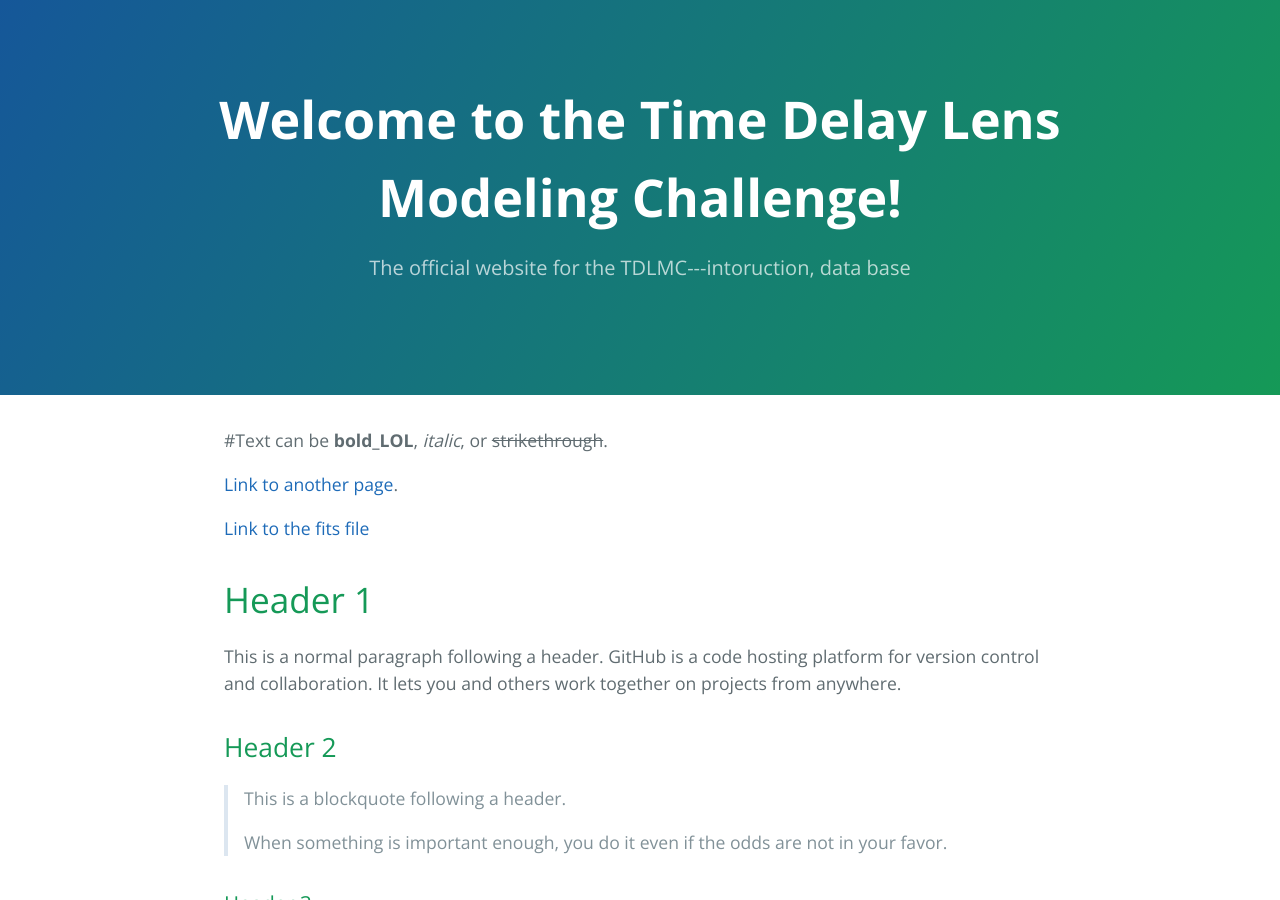
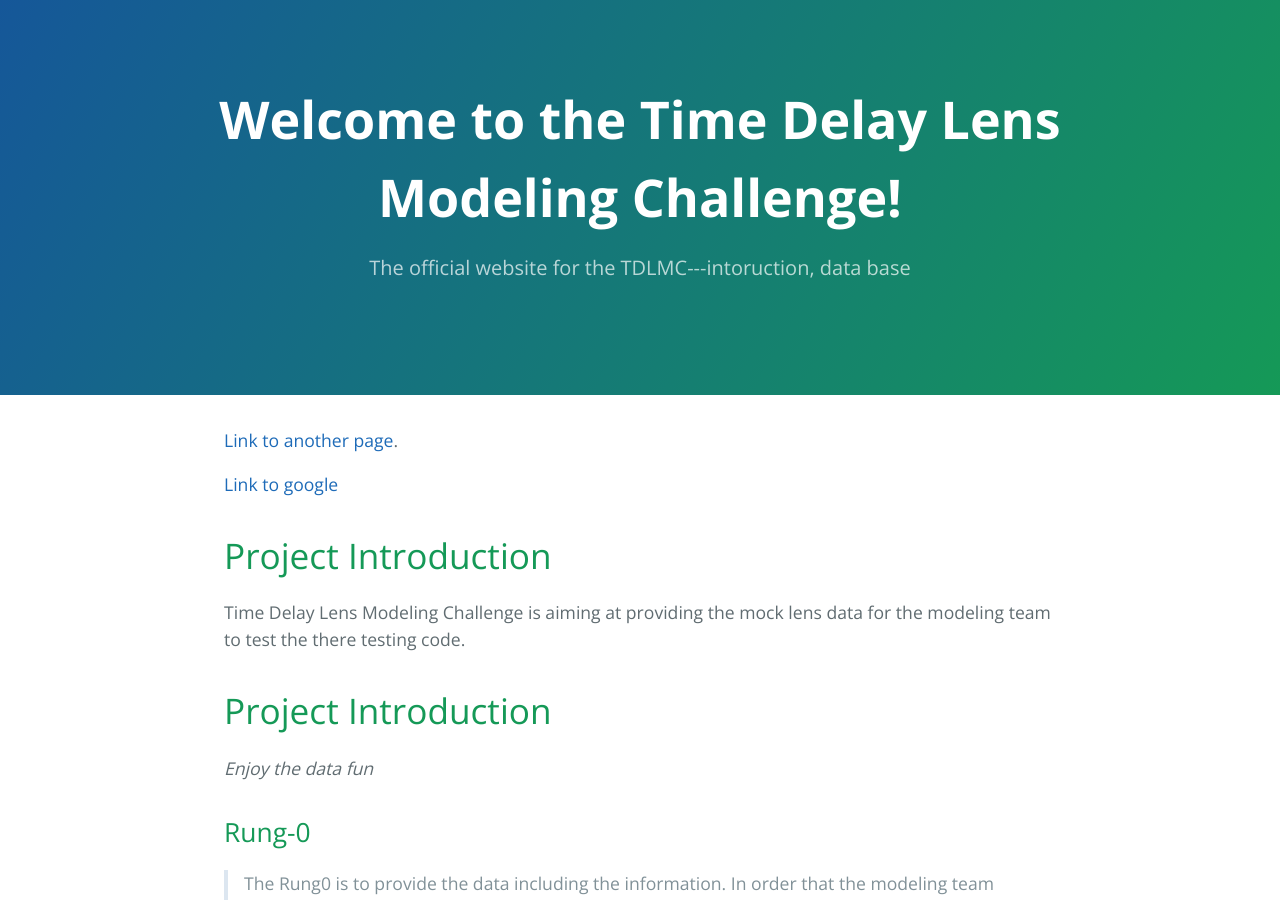
Before and after one commit to TDLMC/TDLMC.github.io, a Jekyll site: the page built from index.md, in a window 1280 px wide and 900 px high. Built offline with Jekyll 4.4.1, drawn with Linux system fonts in a browser that asks for light colours; some of the changed text lies outside the part shown.

Commit message:
input the information for TDLMC info and rungs

```diff
--- a/index.md
+++ b/index.md
@@ -2,22 +2,23 @@
 layout: default
 ---
 
-#Text can be **bold_LOL**, _italic_, or ~~strikethrough~~.
 
 [Link to another page](another-page).
 
-[Link to the fits file](imoutpt_7.fits)
+[Link to google](www.google.com)
 
 
-# [](#header-1)Header 1
+# [](#Introduction)Project Introduction
 
-This is a normal paragraph following a header. GitHub is a code hosting platform for version control and collaboration. It lets you and others work together on projects from anywhere.
+Time Delay Lens Modeling Challenge is aiming at providing the mock lens data for the modeling team to test the there testing code.
 
-## [](#header-2)Header 2
+# [](#Data sets)Project Introduction
+_Enjoy the data fun_
 
-> This is a blockquote following a header.
->
-> When something is important enough, you do it even if the odds are not in your favor.
+## [](#Rung-0)Rung-0
+
+> The Rung0 is to provide the data including the information. In order that the modeling team understand the data format and ensure that we don't make mistake.
+[Link to the fits file](imoutpt_7.fits)
 
 ### [](#header-3)Header 3
 
```
